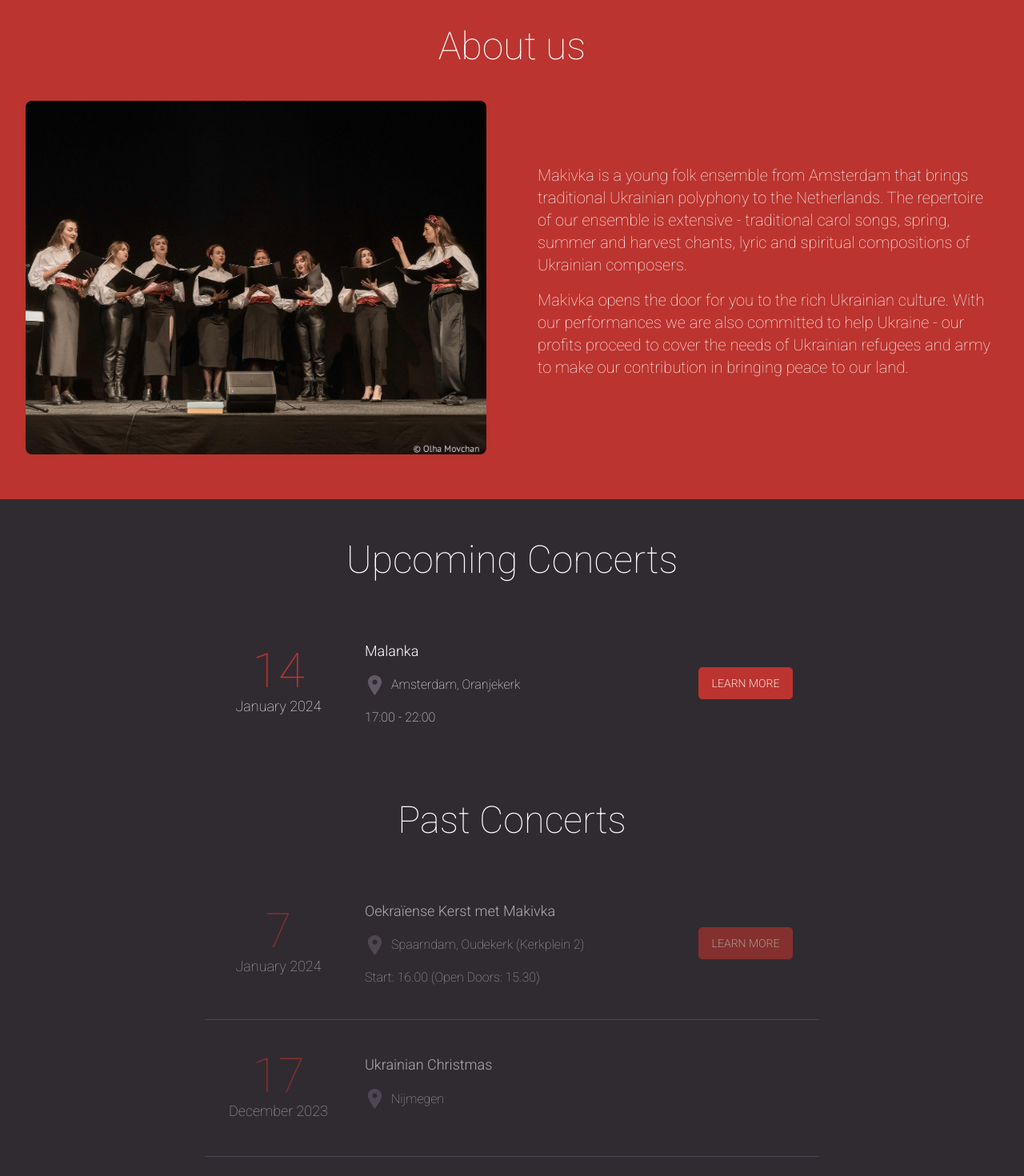
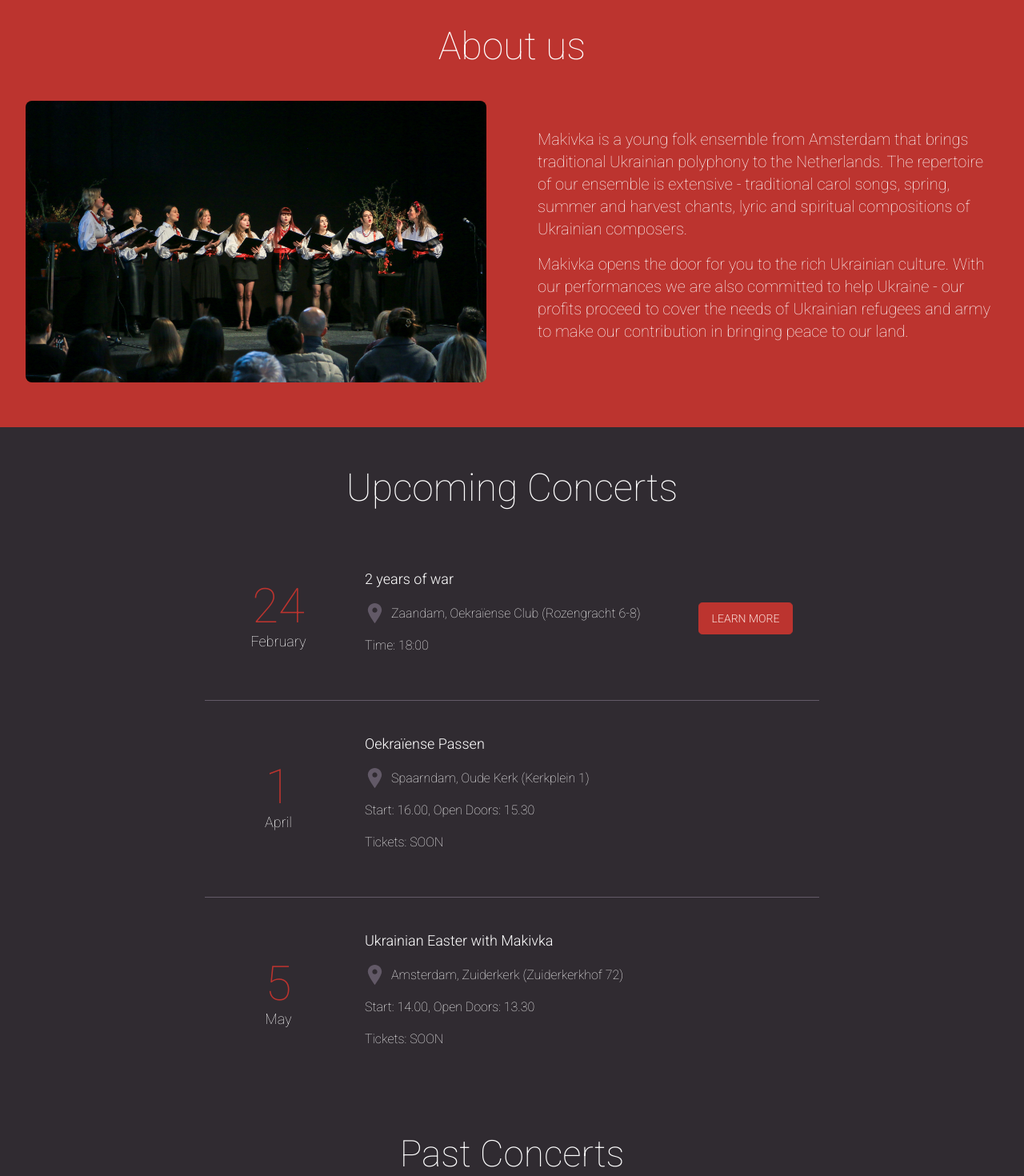
Before and after one commit to lkononenko/makivka-website, a Next.js app: page / in a window 1280 px wide. Shown: the part 360-1830 px from the top of the page at 80% size. Built offline with nearby package versions, Linux system fonts and the light colour scheme.

Commit message:
update concerts and main photo

```diff
--- a/src/app/components/AgendaItem/AgendaItem.tsx
+++ b/src/app/components/AgendaItem/AgendaItem.tsx
@@ -7,6 +7,7 @@ export interface IAgendaItem {
   title: string;
   location: string;
   time?: string;
+  desc?: string;
   infoLink?: string;
 }
 
@@ -16,6 +17,7 @@ export const AgendaItem = ({
   title,
   location,
   time,
+  desc,
   infoLink
 }: IAgendaItem): JSX.Element => {
 
@@ -37,7 +39,10 @@ export const AgendaItem = ({
           <span>{ location }</span>
         </div>
         {
-          time && <span>{ time }</span>
+          time && <p>{ time }</p>
+        }
+        {
+          desc && <p>{ desc }</p>
         }
       </div>
       <div className="sm:basis-1/4">
--- a/src/app/page.tsx
+++ b/src/app/page.tsx
@@ -9,12 +9,30 @@ import { PastConcerts } from './partials/PastConcerts/PastConcerts'
 
 const upcomingConcerts = [
   {
-    date: '14',
-    month: 'January 2024',
-    title: 'Malanka',
-    location: 'Amsterdam, Oranjekerk',
-    time: '17:00 - 22:00',
-    infoLink: 'https://www.instagram.com/p/C1Rb2UJtkyJ/?utm_source=ig_web_copy_link&igsh=MzRlODBiNWFlZA=='
+    date: '24',
+    month: 'February',
+    title: '2 years of war',
+    location: 'Zaandam, Oekraïense Club (Rozengracht 6-8)',
+    time: 'Time: 18:00',
+    infoLink: 'https://www.instagram.com/p/C3KNtSftpWC/'
+  },
+  {
+    date: '1',
+    month: 'April',
+    title: 'Oekraïense Passen',
+    location: 'Spaarndam, Oude Kerk (Kerkplein 1)',
+    time: 'Start: 16.00, Open Doors: 15.30',
+    desc: 'Tickets: SOON',
+    infoLink: ''
+  },
+  {
+    date: '5',
+    month: 'May',
+    title: 'Ukrainian Easter with Makivka',
+    location: 'Amsterdam, Zuiderkerk (Zuiderkerkhof 72)',
+    time: 'Start: 14.00, Open Doors: 13.30',
+    desc: 'Tickets: SOON',
+    infoLink: ''
   },
 ];
 
@@ -28,14 +46,13 @@ export default function Home() {
       <main className="text-center">
         <Section bgColor="bg-primary" id="about-us">
           <AnimatedTitle>About us</AnimatedTitle>
-            <div className="py-2 md:pb-6 text-base-100 flex flex-col md:flex-row gap-8 md:gap-16 items-center">
+            <div className="py-2 md:pb-6 text-base-100 flex flex-col lg:flex-row gap-8 lg:gap-16 items-center">
               <div className="w-full md:basis-1/2">
                 <Image
-                  src="/images/about-us.jpeg"
+                  src="/images/about-us.JPG"
                   alt="Concert of Makivka"
-                  width={480}
-                  height={368}
-                  // sizes="(max-width: 768px) 100vw, (max-width: 1200px) 50vw, 33vw"
+                  width={612}
+                  height={375}
                   sizes="100vw"
                   style={{
                     width: '100%',
@@ -66,6 +83,7 @@ export default function Home() {
                 title={concert.title}
                 location={concert.location}
                 time={concert.time}
+                desc={concert.desc}
                 infoLink={concert.infoLink ? concert.infoLink : undefined}
               />
             ))}
--- a/src/app/partials/PastConcerts/PastConcerts.tsx
+++ b/src/app/partials/PastConcerts/PastConcerts.tsx
@@ -4,6 +4,14 @@ import { AgendaItem, IAgendaItem } from '@/app/components/AgendaItem/AgendaItem'
 import React, { FC } from 'react';
 
 const pastConcerts = [
+  {
+    date: '14',
+    month: 'January 2024',
+    title: 'Malanka',
+    location: 'Amsterdam, Oranjekerk',
+    time: '17:00 - 22:00',
+    infoLink: 'https://www.instagram.com/p/C1Rb2UJtkyJ/?utm_source=ig_web_copy_link&igsh=MzRlODBiNWFlZA=='
+  },
   {
     date: '7',
     month: 'January 2024',
```
Also changed, not shown: public/images/about-us.JPG (added), public/images/about-us.jpeg (deleted).
